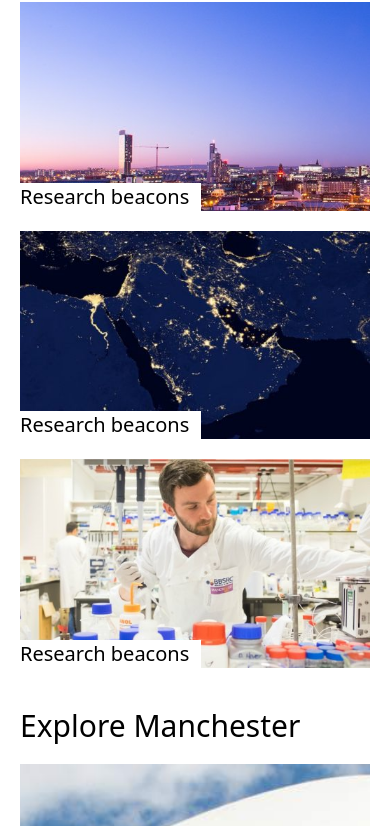
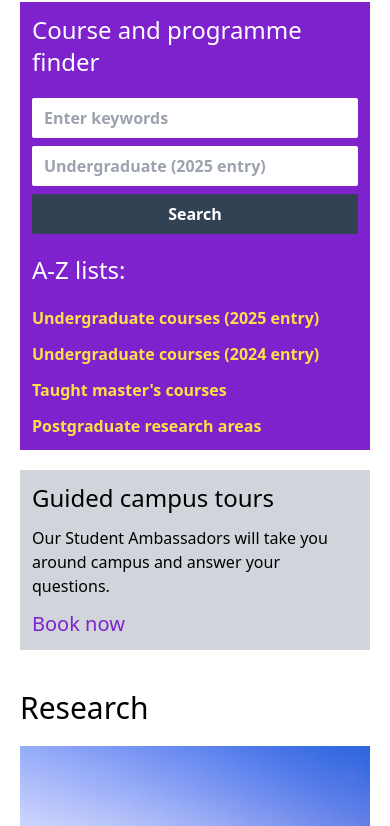
Before and after one commit to KevinRebakure/The-Gym-Cloning-5-Manchester.ac.uk, a website: page index.html in a window 390 px wide. Shown: the part 74-900 px from the top of the page. Drawn offline with Linux system fonts and the light colour scheme.

Commit message:
study section responsive

```diff
--- a/index.html
+++ b/index.html
@@ -11,12 +11,48 @@
   <body>
     <!-- study -->
 
-    <section></section>
+    <section class="space-y-5 px-5 py-5 sm:space-y-10 sm:px-20 sm:py-10">
+      <!-- title -->
+      <h1 class="text-3xl">Study</h1>
+      <!-- articles -->
+      <div class="flex sm:flex-row sm:gap-x-10 flex-col gap-y-5">
+        <!-- article 1-->
+        <article class="sm:grid-cols-2 sm:gap-x-5 sm:grid sm:w-[70%]  bg-purple-700 space-y-5 p-3">
+          <h1 class="sm:col-span-2 text-white text-2xl">Course and programme finder</h1>
+
+          <!-- form -->
+          <form action="" class="sm:order-1 text-white font-semibold space-y-2">
+            <input type="text" name="" id="" class="w-full block py-2 px-3 border-none outline-none rounded-sm" placeholder="Enter keywords">
+            <input type="text" name="" id="" class="w-full block py-2 px-3 border-none outline-none rounded-sm" placeholder="Undergraduate (2025 entry)">
+            <button class="w-full block py-2 text-center bg-slate-700 rounded-sm">Search</button>
+          </form>
+
+          <!-- links -->
+          <div class="space-y-3">
+            <h1 class="mb-5 text-white text-2xl">A-Z lists:</h1>
+
+            <p class="hover:underline text-yellow-300 font-semibold">Undergraduate courses (2025 entry)</p>
+            <p class="hover:underline text-yellow-300 font-semibold">Undergraduate courses (2024 entry)</p>
+            <p class="hover:underline text-yellow-300 font-semibold">Taught master's courses</p>
+            <p class="hover:underline text-yellow-300 font-semibold">Postgraduate research areas</p>
+          </div>
+        </article>
+
+        <!-- side article -->
+        <article class="sm:w-[30%]  space-y-3 bg-gray-300 p-3">
+          <h1 class="text-2xl">Guided campus tours</h1>
+          <p>Our Student Ambassadors will take you around campus and answer your questions.</p>
+          <button class="text-purple-700 hover:underline text-xl">Book now</button>
+        </article>
+      </div>
+    </section>
 
     <!-- research section -->
 
     <section class="space-y-5 px-5 py-5 sm:space-y-10 sm:px-20 sm:py-10">
+      <!-- title -->
       <h1 class="text-3xl">Research</h1>
+      <!-- articles -->
       <div class="grid gap-5 sm:grid-cols-3 sm:gap-10">
         <article>
           <div class="relative h-full sm:h-[60%]">
@@ -84,7 +120,9 @@
     <!-- grid section 1 -->
 
     <section class="space-y-5 px-5 py-5 sm:space-y-10 sm:px-20 sm:py-10">
+      <!-- title -->
       <h1 class="text-3xl">Explore Manchester</h1>
+      <!-- articles -->
       <div
         class="grid auto-rows-[40vh] grid-cols-1 gap-5 sm:grid-cols-3 sm:gap-10"
       >
```
Also changed, not shown: src/styles/output.css.
